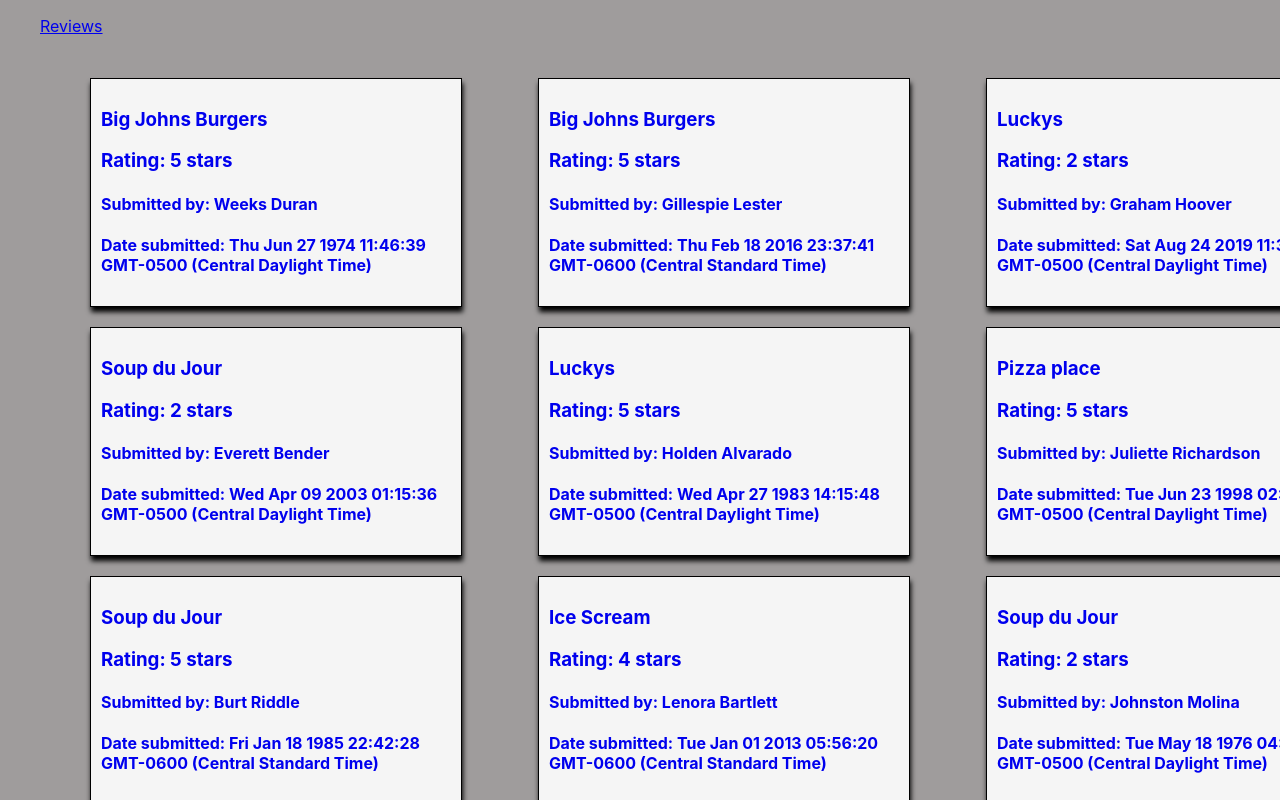
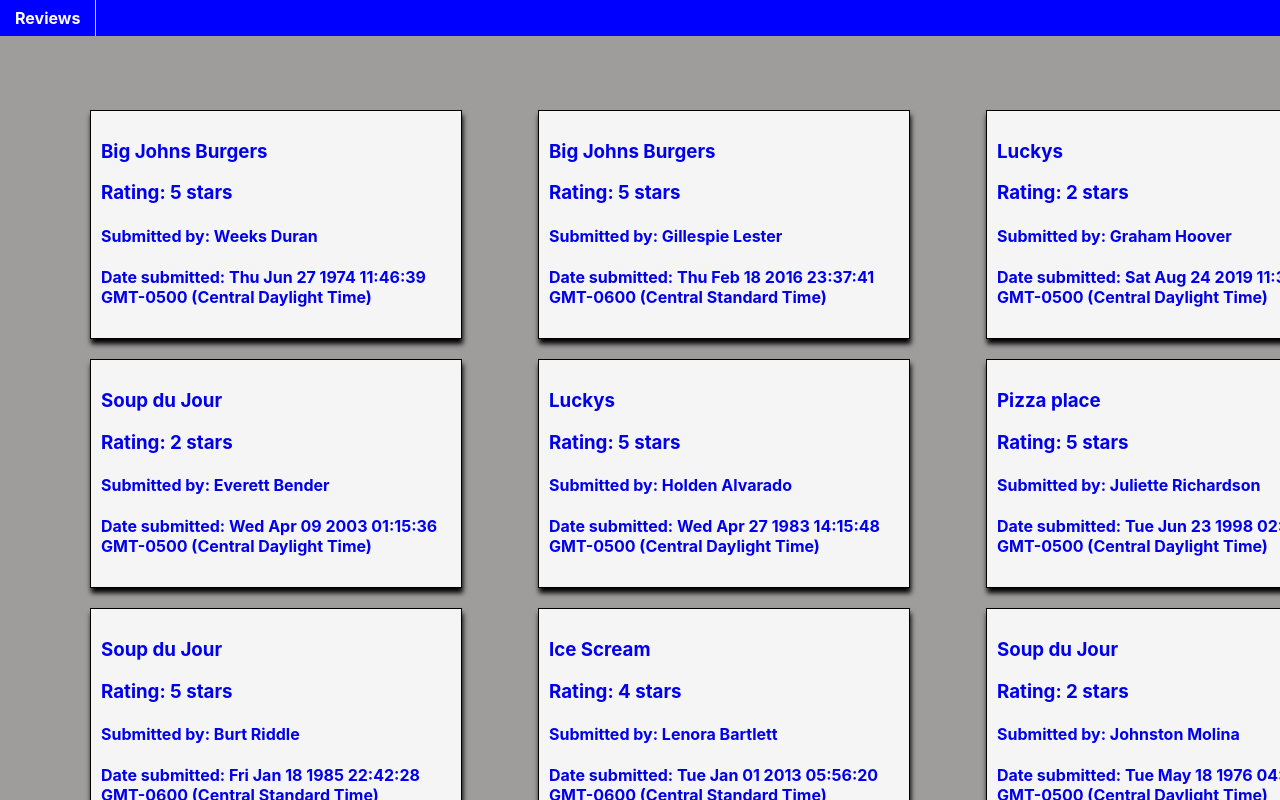
Before and after one commit to sacreutz/reviewApp, a React (Create React App) app: page /reviews in a window 1280 px wide. Shown: the top 800 px of the page. Built offline with nearby package versions, Linux system fonts and the light colour scheme.

Commit message:
style navbar

```diff
--- a/src/CommentForm.js
+++ b/src/CommentForm.js
@@ -2,8 +2,6 @@ import React from 'react';
 import './CommentForm.css';
 
 class CommentForm extends React.Component {
-
-
 
   constructor(props) {
     super(props);
@@ -41,7 +39,7 @@ class CommentForm extends React.Component {
 
     const commentStyle = {
       position: "absolute",
-      top: "70%",
+      top: "80%",
       left: "50%",
       margin: "-70px 0 0 -170px"
    }
--- a/src/Navbar.css
+++ b/src/Navbar.css
@@ -1,24 +1,21 @@
-/* #nav {
-	width: 100%;
-	float: left;
+#nav {
+  width: 100%;
+  background-color: blue;
+	float: top;
 	margin: 0 0 3em 0;
 	padding: 0;
-	list-style: none; }
+  list-style: none;
+
+}
 #nav li {
-	float: left; }
+	float: top; }
 
 #nav li a {
 		display: block;
 		padding: 8px 15px;
 		text-decoration: none;
 		font-weight: bold;
-		color: #069;
-		border-right: 1px solid #ccc; }
+		color: white;
+    border-right: 1px solid #ccc;
 
-#nav li a {
-		display: block;
-		padding: 8px 15px;
-		text-decoration: none;
-		font-weight: bold;
-		color: #069;
-		border-right: 1px solid #ccc; } */
+  }
```
